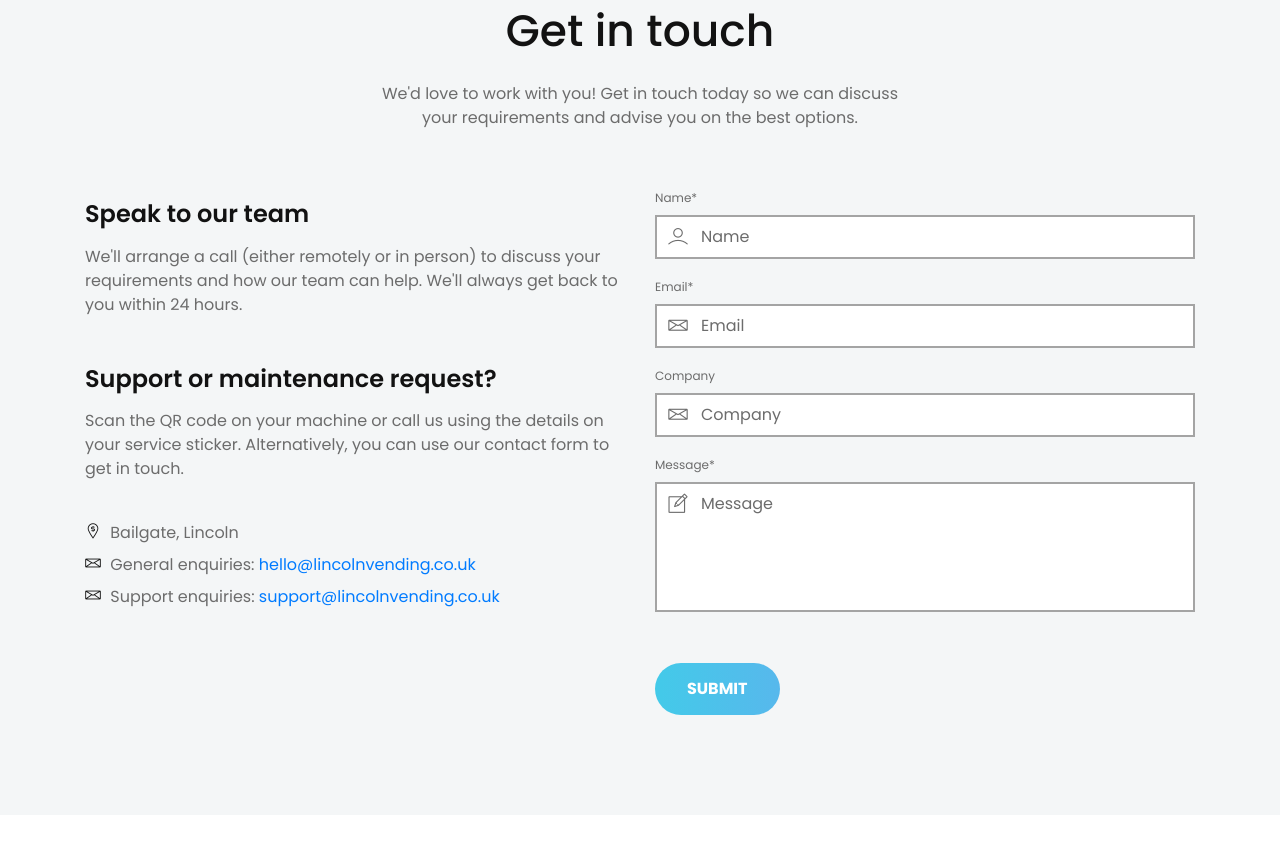
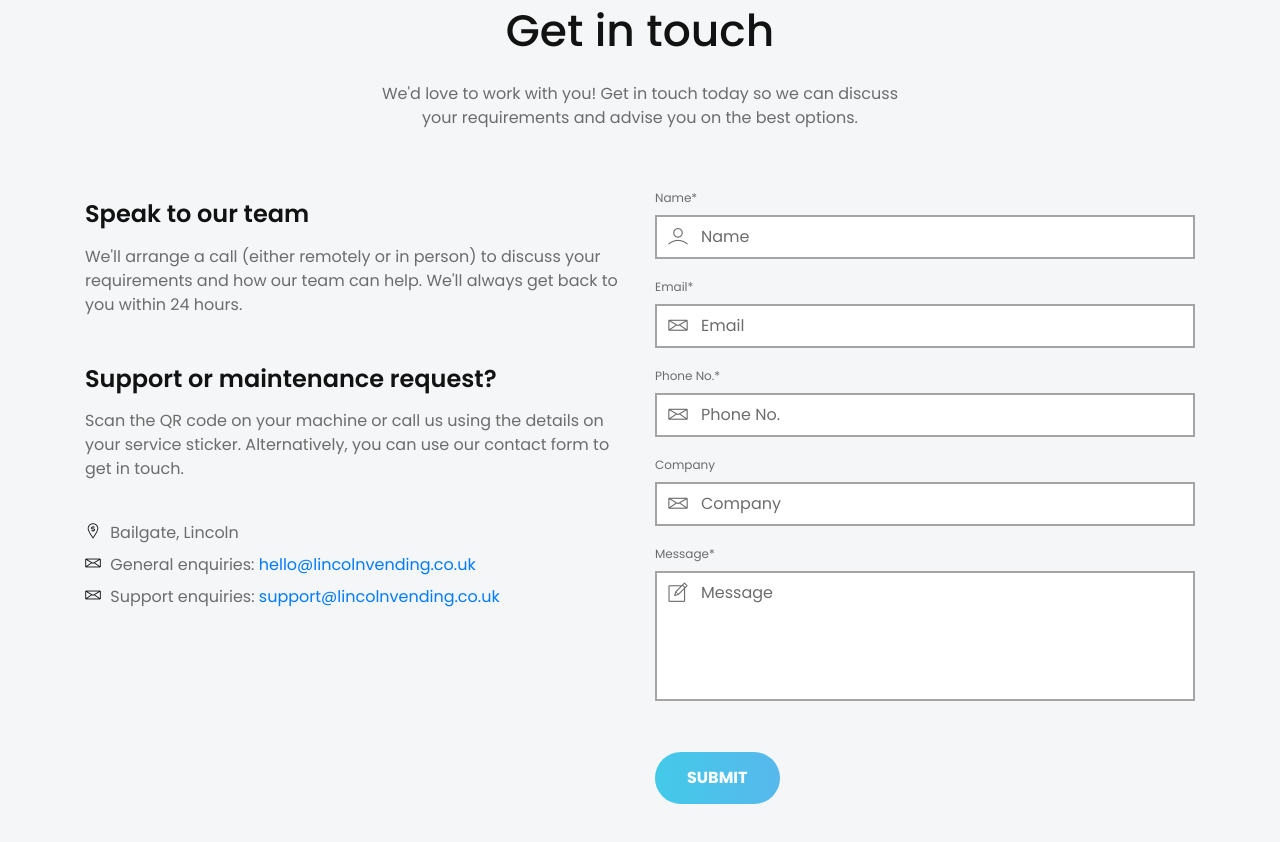
Before and after one commit to davedcollins/lincolnvending, a plain HTML site: page index.html in a window 1280 px wide. Shown: the part 3787-4629 px from the top of the page. Before the commit the page ends 4602 px from the top, so only its background shows below. Drawn offline with Linux system fonts and the light colour scheme; files whose address does not match are found by name.

Commit message:
Update index.html

```diff
--- a/index.html
+++ b/index.html
@@ -424,6 +424,13 @@
                                 </div>
                             </div> <!-- form input -->
                             <div class="form-input mt-15">
+                                <label>Phone No.*</label>
+                                <div class="input-items default">
+                                    <input type="text" placeholder="Phone No." name="phone" required>
+                                    <i class="lni-envelope"></i>
+                                </div>
+                            </div> <!-- form input -->
+                            <div class="form-input mt-15">
                                 <label>Company</label>
                                 <div class="input-items default">
                                     <input type="text" placeholder="Company" name="company" >
```
